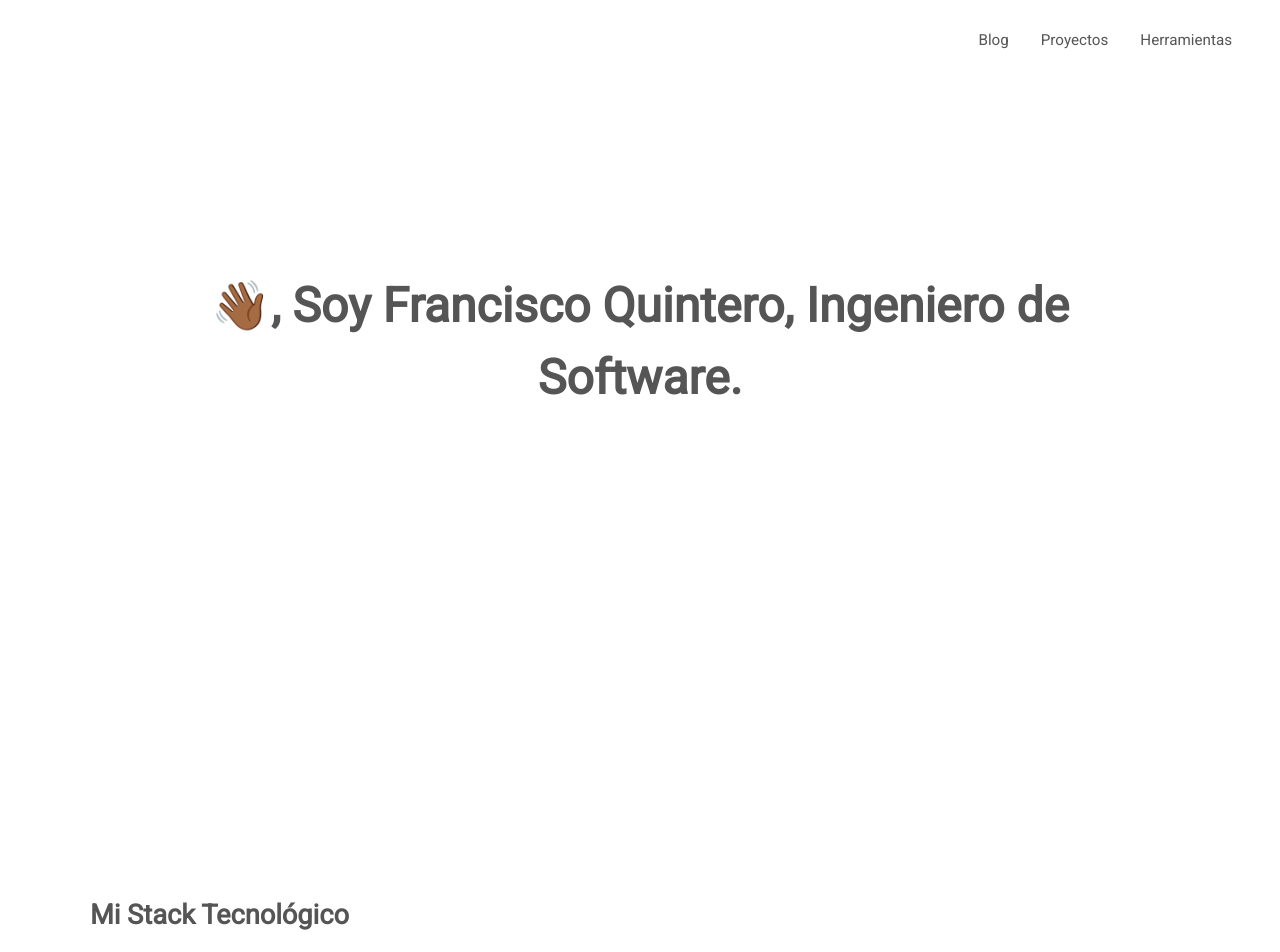
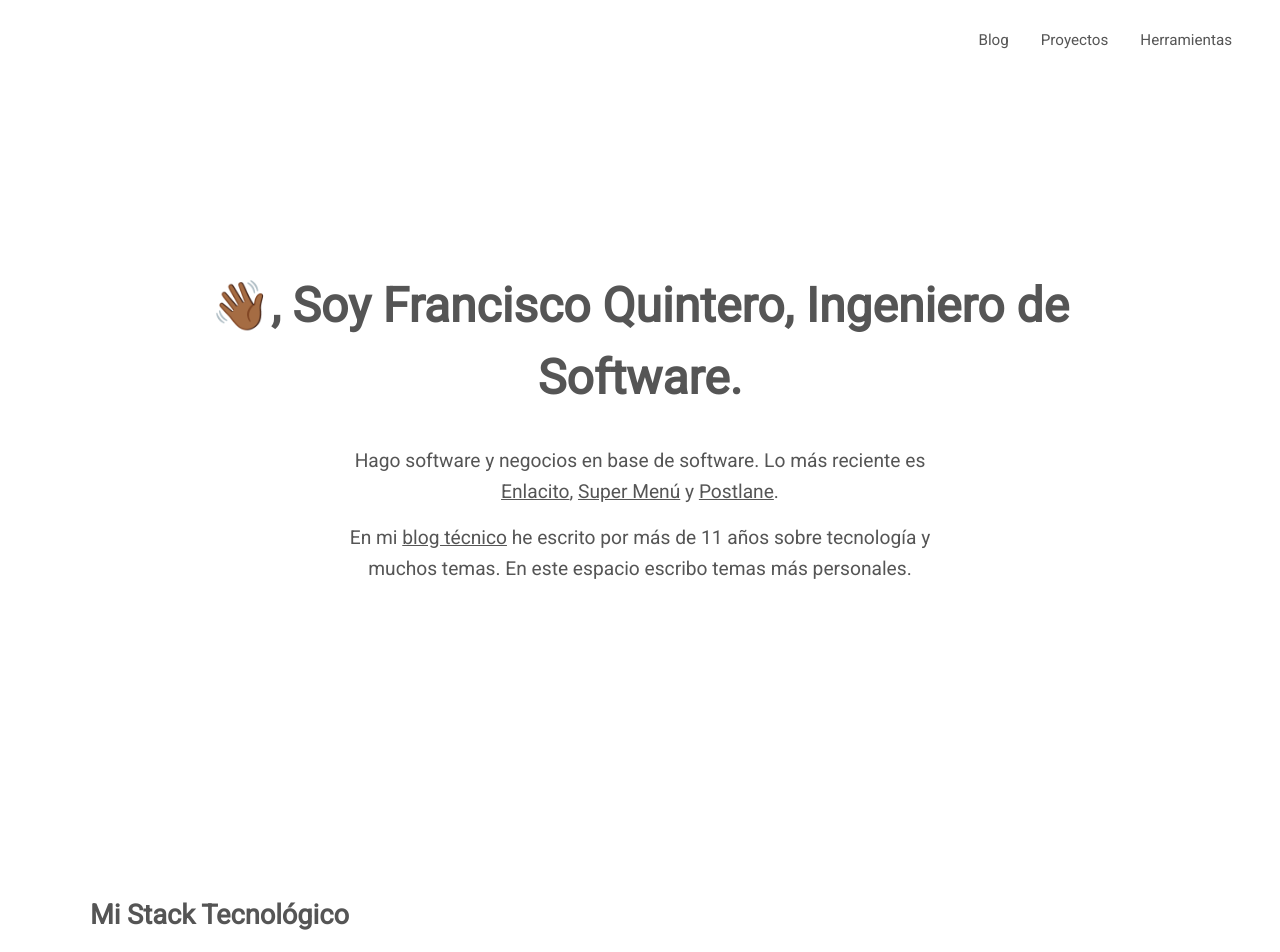
Before and after one commit to cesc1989/franciscoquintero, a Jekyll site: the page built from index.html, in a window 1280 px wide. Shown: the top 952 px of the page. Built offline with Jekyll 4.4.1, drawn with Linux system fonts in a browser that asks for light colours; nearby versions of some CDN libraries.

Commit message:
parrafo intro

```diff
--- a/_sass/_main.scss
+++ b/_sass/_main.scss
@@ -183,6 +183,24 @@ svg {
     }
   }
 
+  &__intro {
+    position: relative;
+    top: 30%;
+    max-width: 640px;
+    margin: 2rem auto 0;
+    font-size: 1.2rem;
+    line-height: 1.6;
+    text-align: center;
+
+    p + p {
+      margin-top: 1rem;
+    }
+
+    a {
+      text-decoration: underline;
+    }
+  }
+
   .chevrons {
     position: absolute;
     left: 50%;
@@ -319,6 +337,12 @@ svg {
         font-size: 1.6rem;
       }
 
+      .hero__intro {
+        top: 0%;
+        padding: 0 1.5rem;
+        font-size: 1rem;
+      }
+
       .chevrons {
         position: relative;
         bottom: 0%;
--- a/index.html
+++ b/index.html
@@ -27,6 +27,21 @@ title: Ingeniero de Software y Desarrollador Ruby on Rails
 
 <section class="hero">
   <h1>👋🏾, Soy Francisco Quintero, Ingeniero de Software.</h1>
+
+  <div class="hero__intro">
+    <p>
+      Hago software y negocios en base de software. Lo más reciente es
+      <a href="https://enlacito.co" target="_blank">Enlacito</a>,
+      <a href="https://supermenu.devaspros.com/" target="_blank">Super Menú</a> y
+      <a href="https://postlane.devaspros.com/" target="_blank">Postlane</a>.
+    </p>
+
+    <p>
+      En mi <a href="https://otroespacioblog.wordpress.com/" target="_blank">blog técnico</a>
+      he escrito por más de 11 años sobre tecnología y muchos temas. En este espacio escribo
+      temas más personales.
+    </p>
+  </div>
 
   <div class="chevrons">
     <i>
```
